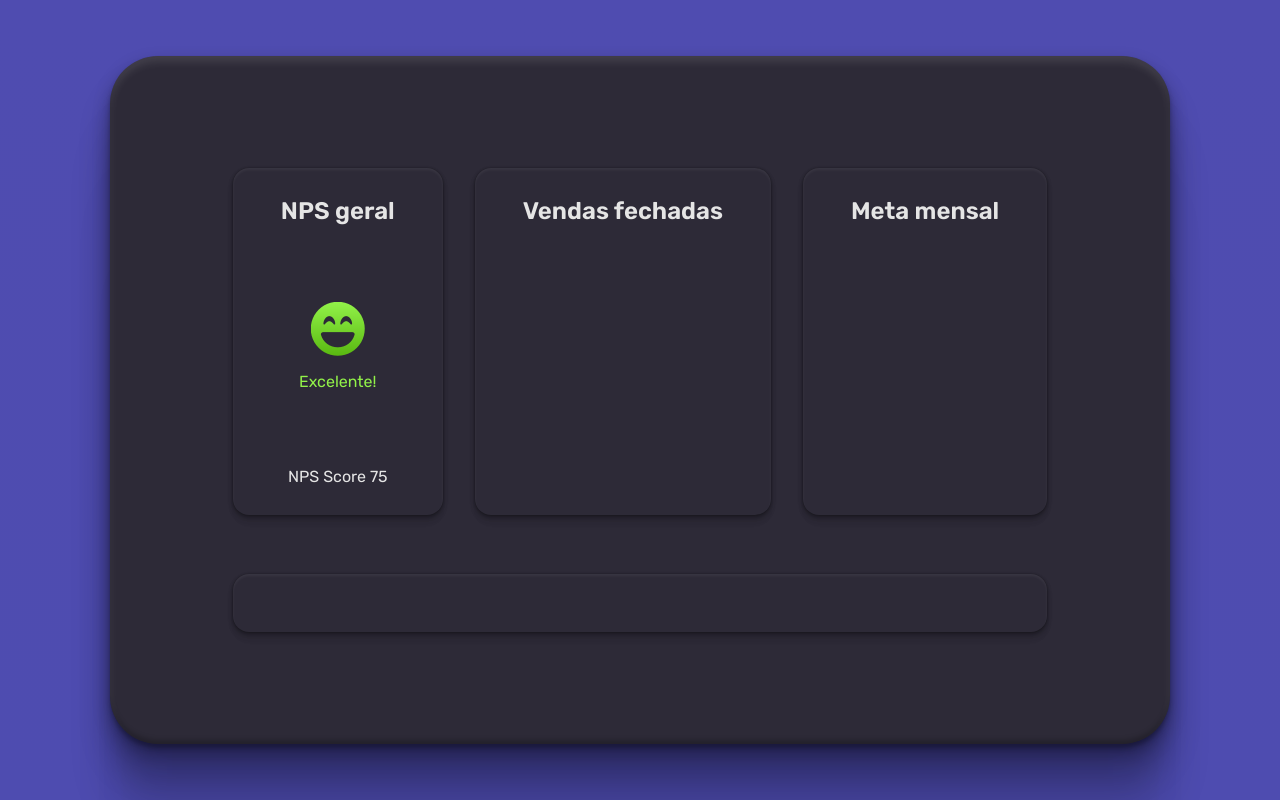
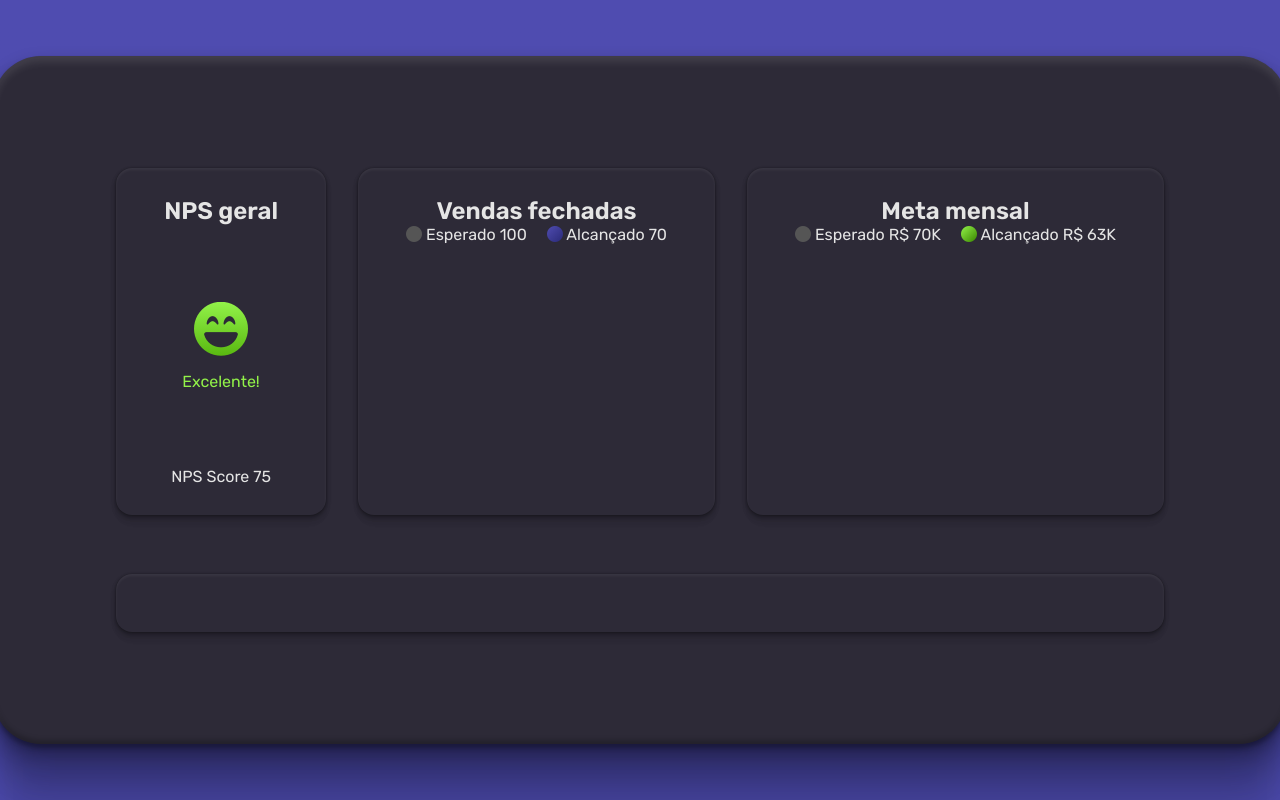
Before and after one commit to DaviGF02/Portfolio, a Vue app: page / in a window 1280 px wide. Shown: the top 800 px of the page. Built offline with nearby package versions, Linux system fonts and the light colour scheme.

Commit message:
add style to others box

```diff
--- a/src/components/Dashboard.vue
+++ b/src/components/Dashboard.vue
@@ -9,12 +9,22 @@
       <div class="box closedSales">
         <div class="title">Vendas fechadas</div>
         <div class="closedSales__content"></div>
-        <div class="closedSales__goal"></div>
+        <div class="closedSales__goal">
+          <div class="closedSales__expected"><i class="fa-solid fa-circle"></i> Esperado 100</div>
+          <div class="closedSales__reached"><i class="fa-solid fa-circle"></i> Alcançado 70</div>
+        </div>
       </div>
       <div class="box monthlyGoal">
         <div class="title">Meta mensal</div>
         <div class="monthlyGoal__content"></div>
-        <div class="monthlyGoal__goal"></div>
+        <div class="monthlyGoal__goal">
+          <div class="monthlyGoal__expected">
+            <i class="fa-solid fa-circle"></i> Esperado R$ 70K
+          </div>
+          <div class="monthlyGoal__reached">
+            <i class="fa-solid fa-circle"></i> Alcançado R$ 63K
+          </div>
+        </div>
       </div>
       <div class="box salesByDayOfTheWeek"></div>
     </div>
@@ -55,7 +65,6 @@
     .npsGeneral {
       display: flex;
       flex-direction: column;
-      justify-content: center;
       align-items: center;
 
       .npsGeneral__content {
@@ -80,6 +89,52 @@
         }
       }
     }
+
+    .closedSales {
+      display: flex;
+      flex-direction: column;
+      align-items: center;
+      .closedSales__goal {
+        display: flex;
+        .closedSales__expected {
+          padding: 0 2rem 0 0;
+          .fa-circle {
+            color: $emperor;
+          }
+        }
+        .closedSales__reached {
+          .fa-circle {
+            background-image: linear-gradient(135deg, $bgLighterBlue 0%, $bgDarkBlue 100%);
+            background-clip: text;
+            -webkit-background-clip: text;
+            -webkit-text-fill-color: transparent;
+          }
+        }
+      }
+    }
+
+    .monthlyGoal {
+      display: flex;
+      flex-direction: column;
+      align-items: center;
+      .monthlyGoal__goal {
+        display: flex;
+        .monthlyGoal__expected {
+          padding: 0 2rem 0 0;
+          .fa-circle {
+            color: $emperor;
+          }
+        }
+        .monthlyGoal__reached {
+          .fa-circle {
+            background-image: linear-gradient(135deg, $lightSuccessGreen 0%, $successColor 100%);
+            background-clip: text;
+            -webkit-background-clip: text;
+            -webkit-text-fill-color: transparent;
+          }
+        }
+      }
+    }
   }
 }
 </style>
```
